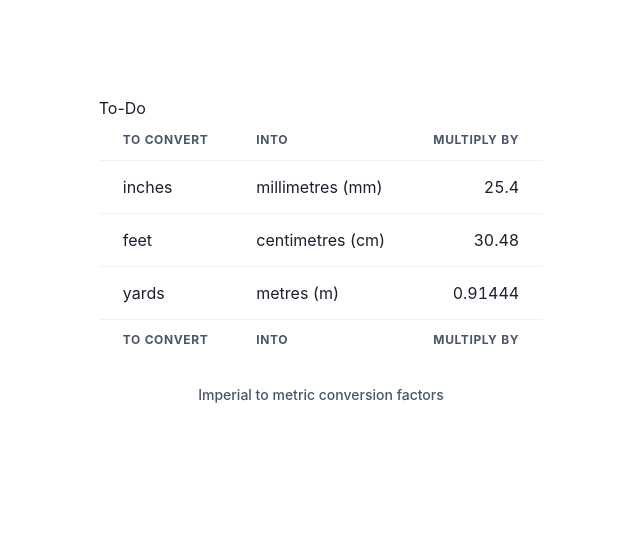
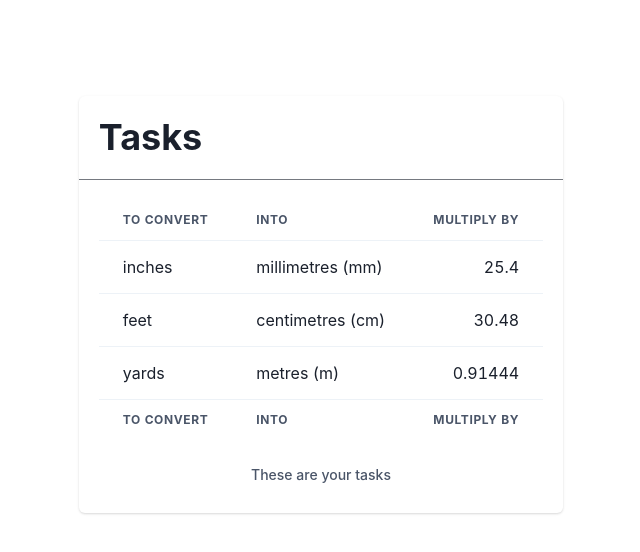
Before and after one commit to ShahzaibSE/todo-next-app, a Next.js app: page / in a window 1280 px wide. Shown: the top 552 px of the page, without its empty margins (319-959 px from the left). Built offline with nearby package versions, Linux system fonts and the light colour scheme.

Commit message:
[FEAT] - Setting up component for displaying tasks

```diff
--- a/app/page.tsx
+++ b/app/page.tsx
@@ -1,7 +1,7 @@
+"use client";
+
 import Image from "next/image";
 import { Inter } from "@next/font/google";
-// Chakra Modules
-import { Heading } from '@chakra-ui/react'
 import styles from "./page.module.css";
 import {
   Table,
@@ -13,6 +13,16 @@ import {
   Td,
   TableCaption,
   TableContainer,
+  Divider,
+  Heading,
+  Box,
+  Card,
+  CardHeader,
+  CardBody,
+  Flex,
+  Spacer,
+  Grid,
+  GridItem,
 } from "@chakra-ui/react";
 
 const inter = Inter({ subsets: ["latin"] });
@@ -20,11 +30,18 @@ const inter = Inter({ subsets: ["latin"] });
 export default function Home() {
   return (
     <main className={styles.main}>
-      <div style={{ margin: "0 auto" }}>
-        <h1>To-Do</h1>
+      <Card>
+        <CardHeader>
+          <Heading as="h2" size="xl">
+            Tasks
+          </Heading>
+        </CardHeader>
+        <Divider orientation="horizontal" />
+        <CardBody>
+          <Box>
             <TableContainer>
               <Table variant="simple">
-            <TableCaption>Imperial to metric conversion factors</TableCaption>
+                <TableCaption>These are your tasks</TableCaption>
                 <Thead>
                   <Tr>
                     <Th>To convert</Th>
@@ -58,7 +75,9 @@ export default function Home() {
                 </Tfoot>
               </Table>
             </TableContainer>
-      </div>
+          </Box>
+        </CardBody>
+      </Card>
     </main>
   );
 }
```
Lines whose indentation alone changed are shown as unchanged.
